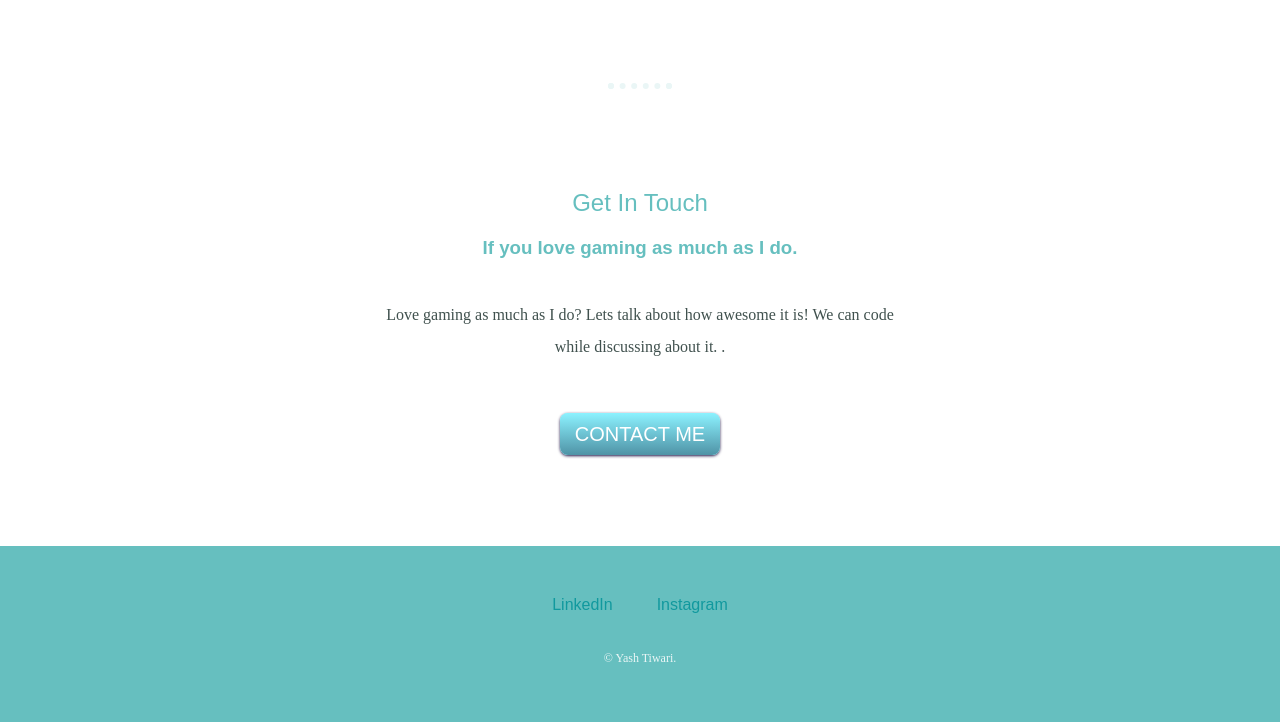
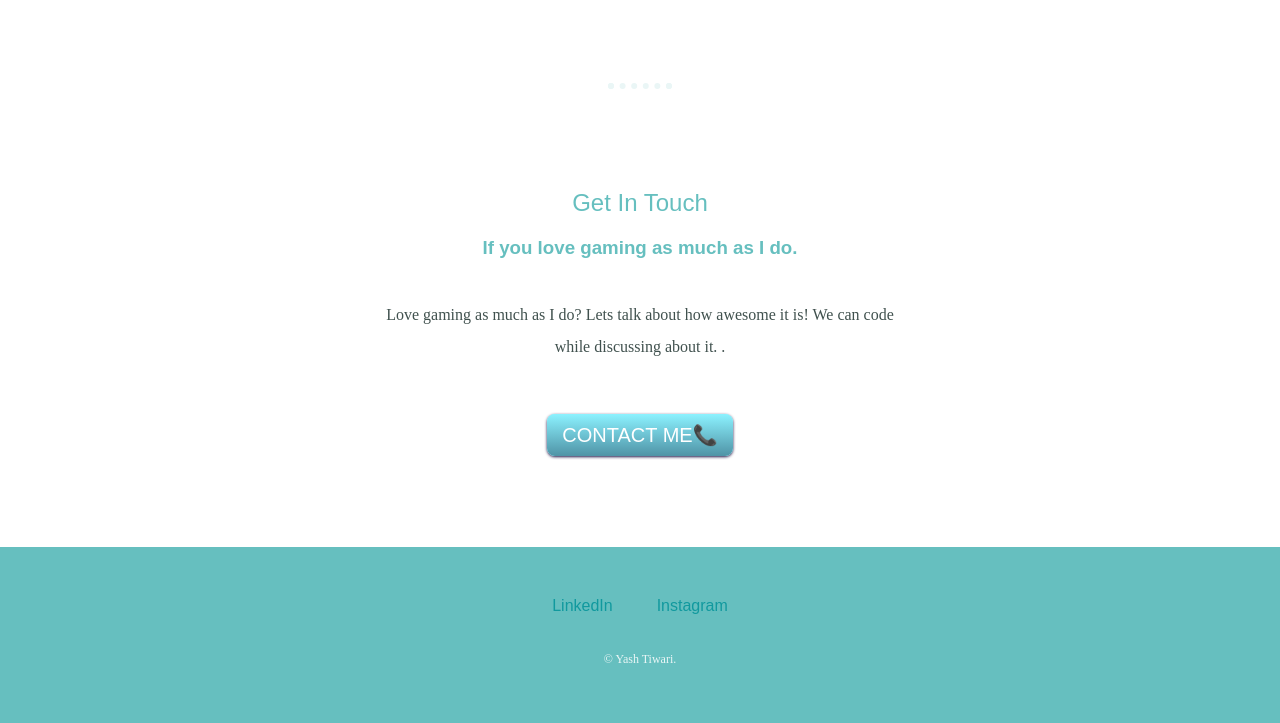
Before and after one commit to yashtiwari615/abc, a plain HTML site: page index.html in a window 1280 px wide. Shown: the part 1798-2521 px from the top of the page. Drawn offline with Linux system fonts and the light colour scheme.

Commit message:
Update index.html

```diff
--- a/index.html
+++ b/index.html
@@ -47,7 +47,7 @@
       <h2>Get In Touch</h2>
       <h3>If you love gaming as much as I do.</h3>
       <p class="contact-message">Love gaming as much as I do? Lets talk about how awesome it is! We can code while discussing about it.  .</p>
-      <a class="btn" href="tel:+916392894184">CONTACT ME</a>
+      <a class="btn" href="tel:+916392894184">CONTACT ME📞</a>
     </div>
   </div>
 
```
